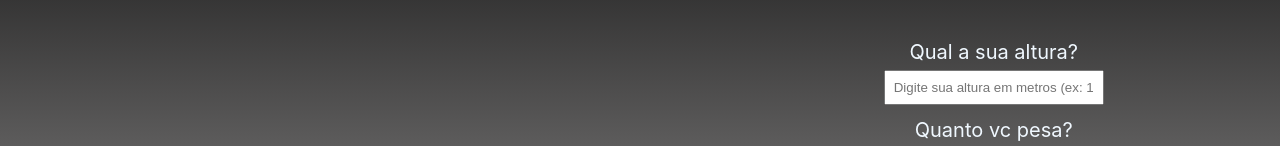
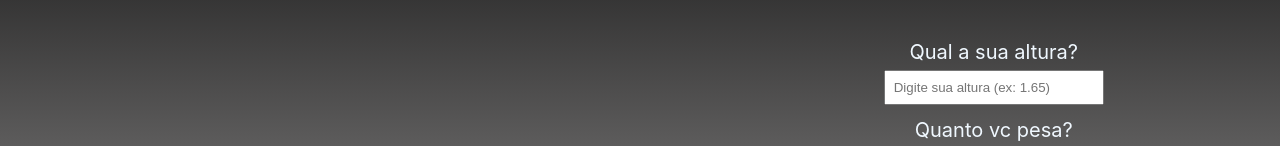
Before and after one commit to emersonTSsantos/Calculadora_IMC_react, a React (Vite) app: page / in a window 1280 px wide. Shown: the part 204-350 px from the top of the page. Built offline with nearby package versions, Linux system fonts and the light colour scheme.

Commit message:
modificando o placeholder do campo altura

```diff
--- a/src/App.jsx
+++ b/src/App.jsx
@@ -41,11 +41,8 @@ function App() {
 
   const handleAlturaChange = (e) => {
     let value = e.target.value;
-    // Remover caracteres não numéricos exceto ponto e vírgula
     value = value.replace(/[^\d.,]/g, '');
-    // Permitir apenas uma vírgula ou ponto
     value = value.replace(/([.,])[.,]+/g, '$1');
-    // Substituir vírgula por ponto
     value = value.replace(',', '.');
     setAltura(value);
   };
@@ -60,7 +57,7 @@ function App() {
           id="altura"
           value={altura}
           onChange={handleAlturaChange}
-          placeholder="Digite sua altura em metros (ex: 1.65)"
+          placeholder="Digite sua altura (ex: 1.65)"
           onKeyPress={handleEnterKeyPress}
         />
         <label htmlFor="peso">Quanto vc pesa? </label>
```
